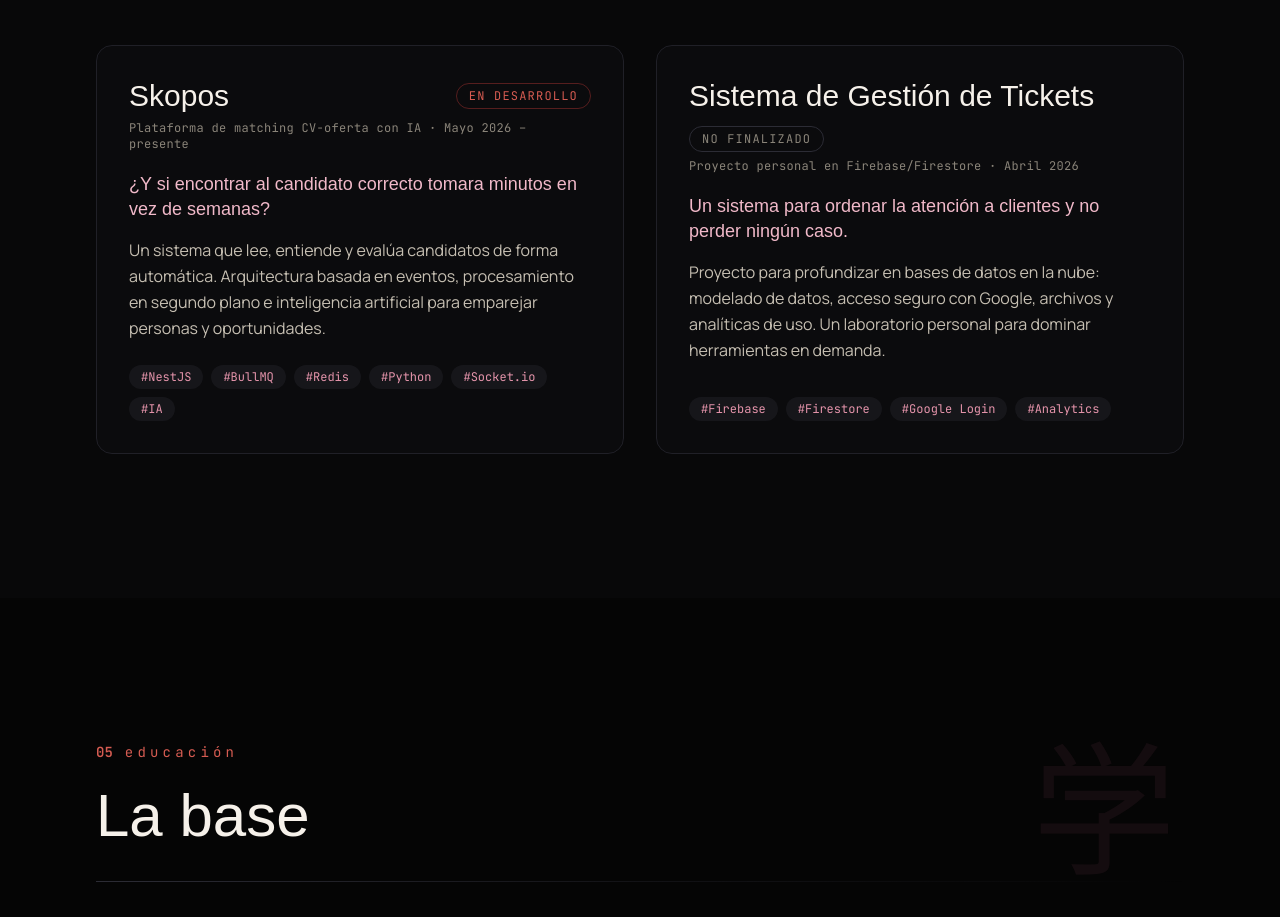
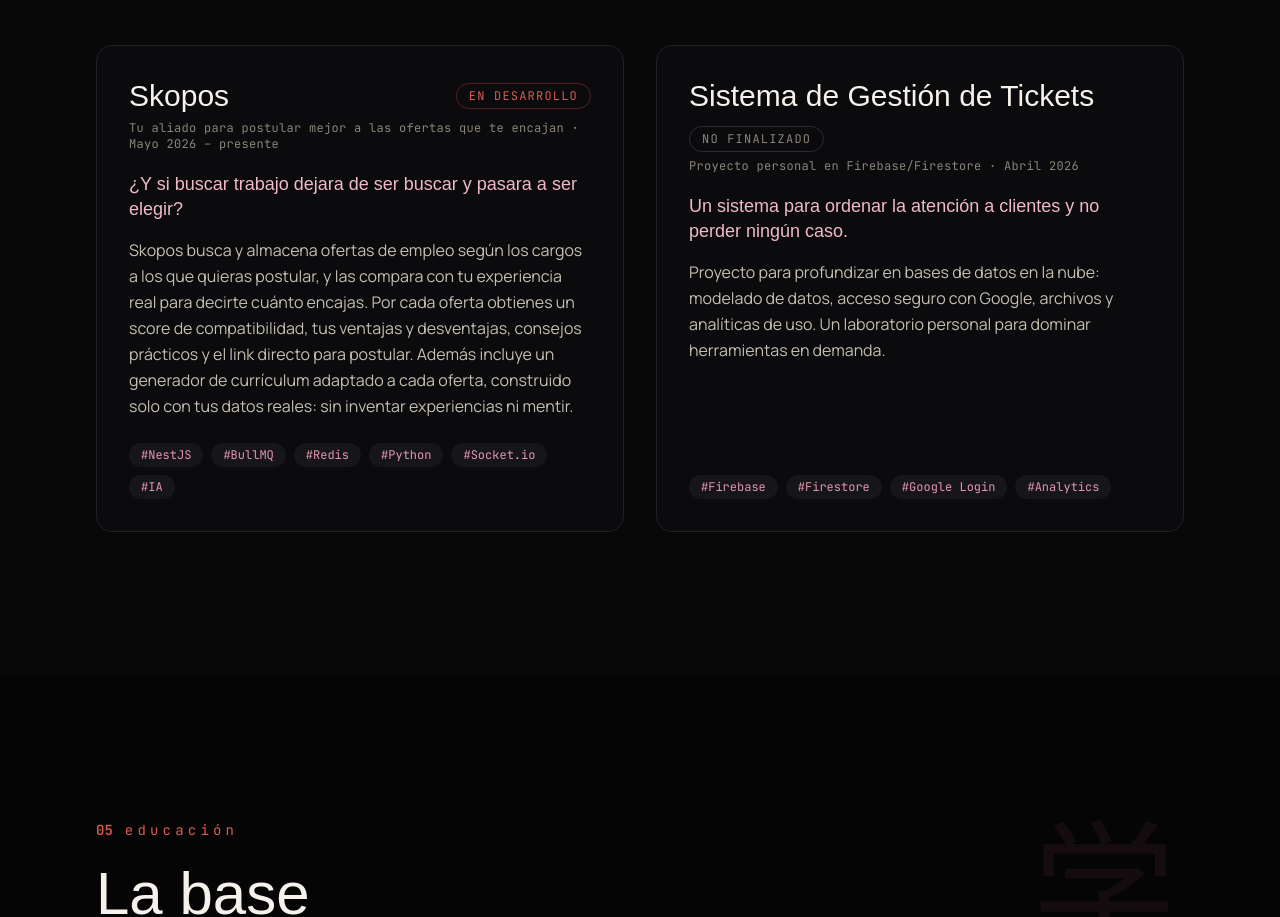
Before and after one commit to MisterGuajardo/portfolio, a Next.js app: page / in a window 1280 px wide. Shown: the part 5140-6057 px from the top of the page. Built offline with nearby package versions, Linux system fonts and the light colour scheme.

Commit message:
Corrección Skopos

```diff
--- a/src/components/Sections.tsx
+++ b/src/components/Sections.tsx
@@ -156,13 +156,13 @@ const SKILLS = [
 const PROJECTS = [
   {
     title: "Skopos",
-    subtitle: "Plataforma de matching CV-oferta con IA",
+    subtitle: "Tu aliado para postular mejor a las ofertas que te encajan",
     period: "Mayo 2026 – presente",
     status: "EN DESARROLLO",
     statusTone: "seal",
-    lead: "¿Y si encontrar al candidato correcto tomara minutos en vez de semanas?",
+    lead: "¿Y si buscar trabajo dejara de ser buscar y pasara a ser elegir?",
     description:
-      "Un sistema que lee, entiende y evalúa candidatos de forma automática. Arquitectura basada en eventos, procesamiento en segundo plano e inteligencia artificial para emparejar personas y oportunidades.",
+      "Skopos busca y almacena ofertas de empleo según los cargos a los que quieras postular, y las compara con tu experiencia real para decirte cuánto encajas. Por cada oferta obtienes un score de compatibilidad, tus ventajas y desventajas, consejos prácticos y el link directo para postular. Además incluye un generador de currículum adaptado a cada oferta, construido solo con tus datos reales: sin inventar experiencias ni mentir.",
     tags: ["NestJS", "BullMQ", "Redis", "Python", "Socket.io", "IA"],
   },
   {
```
